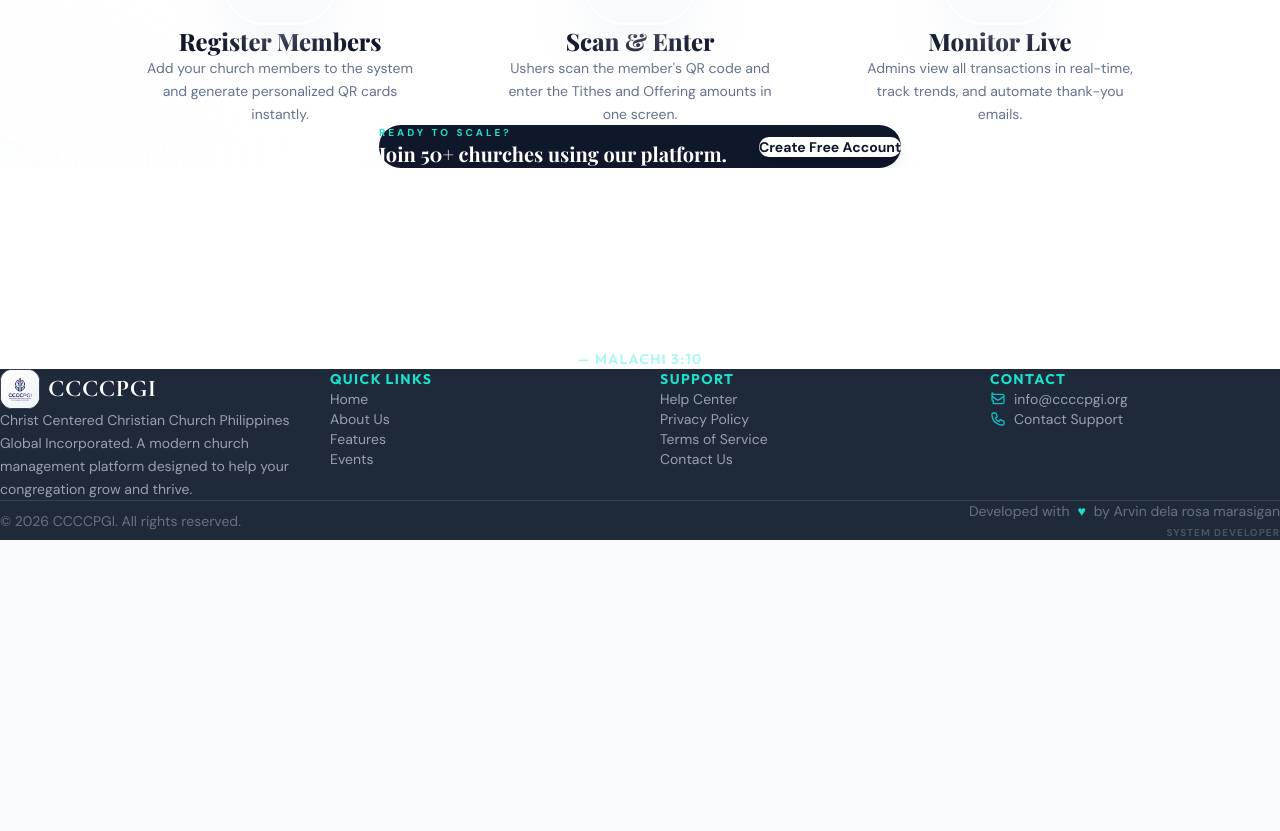
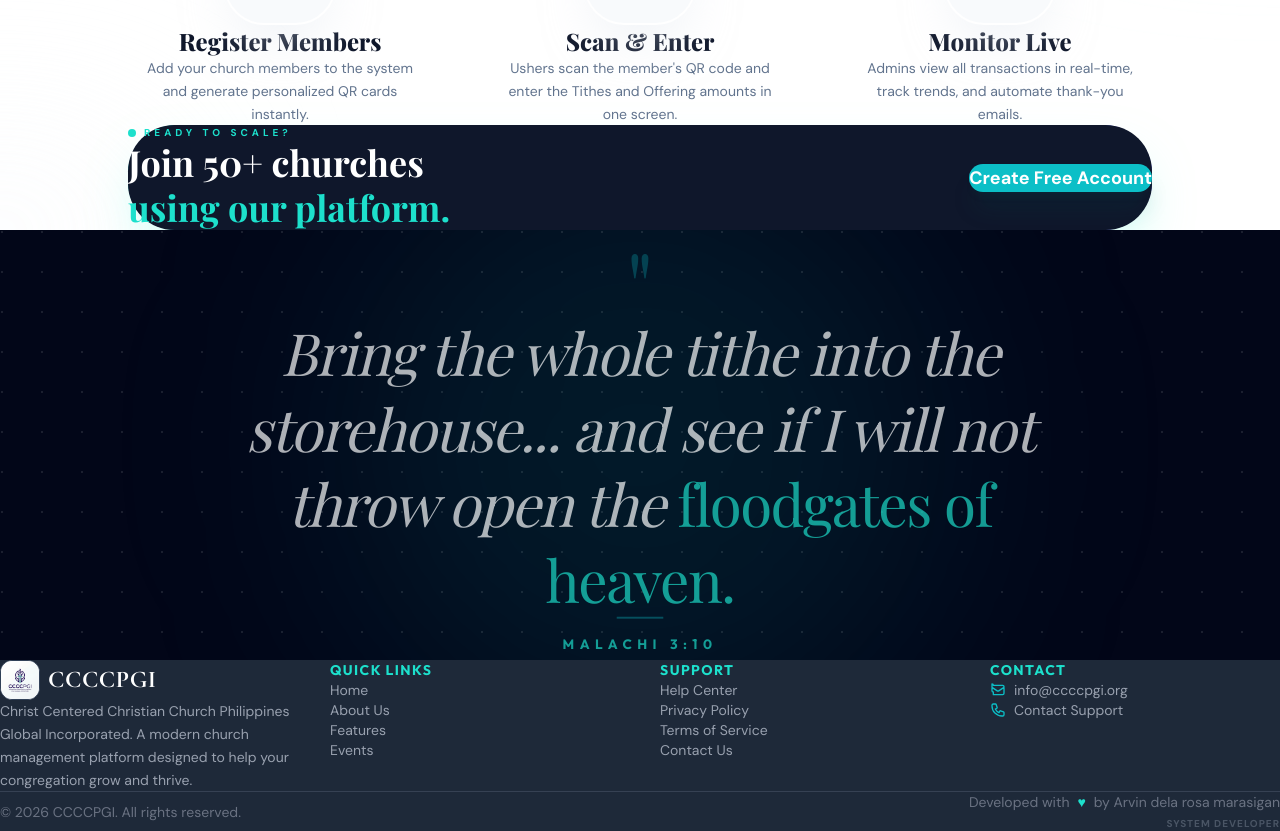
Before and after one commit to delarosavin721-spec/gracetrack-church-system, a React (Vite) app: page / in a window 1280 px wide. Shown: the part 1700-2531 px from the top of the page. Before the commit the page ends 2240 px from the top, so only its background shows below. Built offline with nearby package versions, Linux system fonts and the light colour scheme; no server answers; a web font is replaced by a local one.

Commit message:
Fix CTA banner and enhance Verse readability

```diff
--- a/src/components/landing/HowItWorks.jsx
+++ b/src/components/landing/HowItWorks.jsx
@@ -116,18 +116,26 @@ export default function HowItWorks() {
 
         {/* Bottom Call to Action hint */}
         <motion.div
-          initial={{ opacity: 0, y: 20 }}
+          initial={{ opacity: 0, y: 30 }}
           whileInView={{ opacity: 1, y: 0 }}
           viewport={{ once: true }}
-          className="mt-24 py-8 px-12 rounded-[2rem] bg-slate-900 text-white flex flex-col md:flex-row items-center gap-8 shadow-2xl shadow-slate-200"
+          className="mt-32 w-full max-w-5xl p-1 bg-gradient-to-r from-teal-500 via-teal-400 to-indigo-500 rounded-[3rem] shadow-2xl shadow-teal-200/50"
         >
-          <div className="flex flex-col items-center md:items-start text-center md:text-left">
-            <p className="text-teal-400 font-bold text-[10px] uppercase tracking-[0.3em] mb-1">Ready to scale?</p>
-            <p className="text-xl font-bold font-playfair">Join 50+ churches using our platform.</p>
+          <div className="bg-slate-900 rounded-[2.9rem] py-10 px-8 md:px-16 flex flex-col md:flex-row items-center justify-between gap-10">
+            <div className="flex flex-col items-center md:items-start text-center md:text-left">
+              <div className="flex items-center gap-2 mb-3">
+                <div className="w-2 h-2 rounded-full bg-teal-400 animate-pulse" />
+                <p className="text-teal-400 font-bold text-[10px] uppercase tracking-[0.4em]">Ready to scale?</p>
+              </div>
+              <p className="text-3xl md:text-4xl font-bold font-playfair text-white leading-tight">
+                Join 50+ churches<br />
+                <span className="text-teal-400">using our platform.</span>
+              </p>
+            </div>
+            <button className="whitespace-nowrap px-10 py-5 bg-teal-500 hover:bg-teal-400 text-white rounded-2xl font-bold text-lg transition-all shadow-xl shadow-teal-900/20 active:scale-95">
+              Create Free Account
+            </button>
           </div>
-          <button className="px-8 py-3 bg-white text-slate-900 rounded-xl font-bold text-sm hover:bg-teal-500 hover:text-white transition-all shadow-lg">
-            Create Free Account
-          </button>
         </motion.div>
       </div>
     </section>
--- a/src/components/landing/VerseBanner.jsx
+++ b/src/components/landing/VerseBanner.jsx
@@ -9,18 +9,29 @@ export default function VerseBanner() {
   })
 
   const opacity = useTransform(scrollYProgress, [0, 0.3, 0.7, 1], [0, 1, 1, 0])
+  const scale = useTransform(scrollYProgress, [0, 0.5, 1], [0.95, 1, 0.95])
 
   return (
-    <section ref={ref} className="verse-banner py-24 md:py-32 flex justify-center w-full relative overflow-hidden">
-      <div className="w-full max-w-4xl px-6 relative z-10 flex flex-col items-center text-center">
-        <motion.div style={{ opacity }}>
-          <div className="text-white/20 text-6xl md:text-8xl font-playfair leading-none h-10 md:h-16 mb-4">"</div>
-          <h2 className="font-playfair text-2xl md:text-4xl text-white italic mb-8 leading-relaxed font-light px-4">
-            Bring the whole tithe into the storehouse... and see if I will not throw open the floodgates of heaven.
+    <section ref={ref} className="bg-slate-950 py-32 md:py-48 flex justify-center w-full relative overflow-hidden">
+      {/* Decorative patterns */}
+      <div className="absolute inset-0 opacity-10">
+        <div className="absolute top-0 left-0 w-full h-full" style={{ backgroundImage: 'radial-gradient(circle at 2px 2px, #fff 1px, transparent 0)', backgroundSize: '40px 40px' }} />
+      </div>
+
+      <div className="absolute top-1/2 left-1/2 -translate-x-1/2 -translate-y-1/2 w-[600px] h-[600px] bg-teal-500/10 rounded-full blur-[120px]" />
+
+      <div className="w-full max-w-5xl px-6 relative z-10 flex flex-col items-center text-center">
+        <motion.div style={{ opacity, scale }}>
+          <div className="text-teal-500 text-6xl md:text-8xl font-playfair leading-none h-12 md:h-20 mb-6 opacity-40">"</div>
+          <h2 className="font-playfair text-3xl md:text-5xl lg:text-6xl text-white italic mb-12 leading-[1.3] font-medium px-4 max-w-4xl tracking-tight">
+            Bring the whole tithe into the storehouse... and see if I will not throw open the <span className="text-teal-400 not-italic">floodgates of heaven.</span>
           </h2>
-          <p className="font-outfit text-teal-300 tracking-widest uppercase text-sm font-semibold">
-            — Malachi 3:10
-          </p>
+          <div className="flex flex-col items-center gap-4">
+            <div className="w-12 h-[2px] bg-teal-500/50" />
+            <p className="font-outfit text-teal-400 tracking-[0.4em] uppercase text-xs md:text-sm font-black">
+              Malachi 3:10
+            </p>
+          </div>
         </motion.div>
       </div>
     </section>
```
